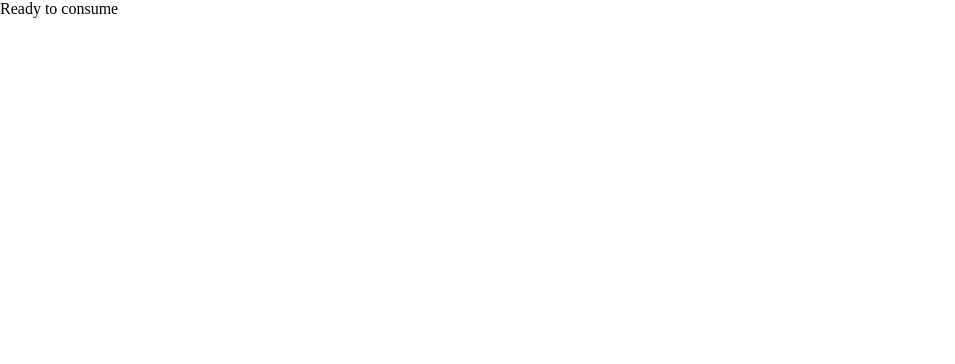
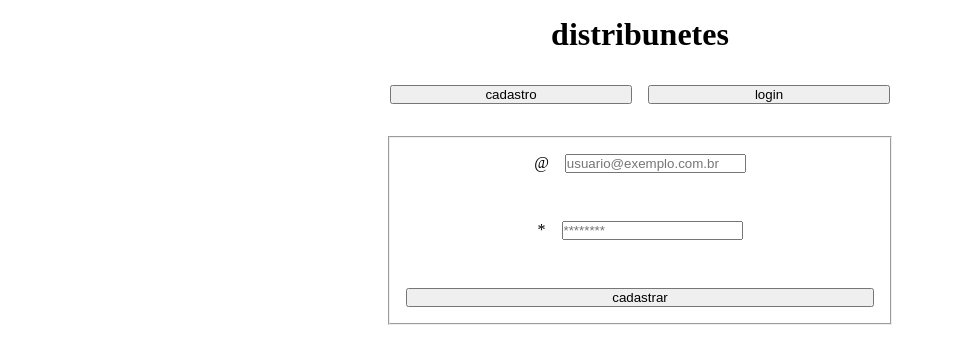
Before and after one commit to jplps/soapers, a React (Create React App) app in the folder frontend/: page / in a window 1280 px wide. Shown: the top 364 px of the page, without its empty margins (0-955 px from the left). Built offline with nearby package versions, Linux system fonts and the light colour scheme.

Commit message:
Seding signup successfully

```diff
--- a/frontend/package.json
+++ b/frontend/package.json
@@ -9,6 +9,7 @@
     "axios": "^0.19.2",
     "react": "^16.13.1",
     "react-dom": "^16.13.1",
+    "react-router-dom": "^5.1.2",
     "react-scripts": "3.4.1"
   },
   "scripts": {
--- a/frontend/src/App.js
+++ b/frontend/src/App.js
@@ -1,11 +1,11 @@
 import React from 'react';
 
-import Main from './pages/main';
+import Routes from './routes';
 
 function App() {
   return (
     <div className="App">
-      <Main />
+      <Routes />
     </div>
   );
 }
--- /dev/null
+++ b/frontend/src/components/login/login.js
@@ -0,0 +1,81 @@
+import React, { useState } from 'react';
+
+import api from '../../services/api';
+import './styles.css';
+
+export default () => {
+	const [loading, setLoading] = useState(false);
+	const [signUP, setSignUP] = useState(true);
+	const [form, setValues] = useState({ email: '', password: '' });
+
+	// Update form field value
+	const updateField = e => {
+		setValues({
+			...form,
+			[e.target.name]: e.target.value,
+		});
+	};
+
+	// Handle SignUP
+	const handleSignUP = async e => {
+		e.preventDefault();
+
+		let newUser;
+		setLoading(true);
+		if (signUP) {
+			newUser = await api.post('/auth/signup', form);
+		}
+		else {
+			newUser = await api.post('/auth/signin', form);
+		}
+		setLoading(false);
+
+		console.log({ newUser });
+	};
+
+	return (
+		<div id="login">
+			<h1>distribunetes</h1>
+
+			<div className="login-options">
+				<button onClick={e => { e.preventDefault(); setSignUP(true); }}>
+					cadastro
+				</button>
+				<button onClick={e => { e.preventDefault(); setSignUP(false); }}>
+					login
+				</button>
+			</div>
+
+			<form onSubmit={handleSignUP}>
+				<fieldset disabled={loading} aria-busy={loading}>
+					<div className="form-email">
+						<label>@</label>
+						<input
+							type="email"
+							id="email"
+							name="email"
+							placeholder="usuario@exemplo.com.br"
+							value={form.email}
+							onChange={updateField}
+							required
+						/>
+					</div>
+
+					<div className="form-pass">
+						<label>*</label>
+						<input
+							type="password"
+							id="password"
+							name="password"
+							placeholder="********"
+							value={form.password}
+							onChange={updateField}
+							required
+						/>
+					</div>
+					<button>{signUP ? 'cadastrar' : 'logar'}</button>
+				</fieldset>
+			</form>
+		</div>
+	);
+}
--- /dev/null
+++ b/frontend/src/components/login/styles.css
@@ -0,0 +1,42 @@
+#login {
+	margin: 1rem;
+}
+
+#login h1 {
+	text-align: center;
+}
+
+#login fieldset,
+#login .login-options {
+	max-width: 500px;
+	margin: 2rem auto;
+	display: grid;
+	grid-gap: 1rem;
+}
+
+#login .login-options {
+	grid-template-columns: 1fr 1fr;
+}
+
+#login fieldset {
+	grid-template-columns: 1fr;
+}
+
+#login .form-email,
+#login .form-pass {
+	margin: 1rem auto;
+	max-width: 500px;
+	display: grid;
+	grid-template-columns: auto auto;
+	grid-gap: 1rem;
+}
+
+#login form button {
+	margin: 1rem;
+}
+
+#login legend button {
+	cursor: pointer;
+	border: none;
+	margin: 1rem;
+}
--- a/frontend/src/pages/main/index.js
+++ b/frontend/src/pages/main/index.js
@@ -1,23 +1,33 @@
 import React from 'react';
 
-import api from '../../services/api';
+import fetch from '../../services/api';
 
 export default class Main extends React.Component {
+	constructor(props) {
+		super(props);
+		this.state = {
+			loading: true,
+			users: []
+		};
+	}
+
 	componentDidMount() {
 		this.loadUsers();
 	}
 
 	loadUsers = async () => {
-		try {
-			const resp = await api.get('/');
-
-			return console.log(resp);
-		} catch (err) {
-			return console.log(err);
-		}
+		const { data: { users } } = await fetch('/users');
+		this.setState({ loading: false, users: users });
 	};
 
 	render() {
-		return <p>Ready to consume</p>
+		return (
+			<>
+				{this.state.loading ?
+					<p>loading</p>
+					: this.state.users.map(user => <p key={user.id}>{user.email}</p>)
+				}
+			</>
+		);
 	}
 }
--- /dev/null
+++ b/frontend/src/routes.js
@@ -0,0 +1,16 @@
+import React from 'react';
+import { BrowserRouter, Switch, Route } from 'react-router-dom';
+
+import Main from './pages/main';
+import Login from './components/login/login';
+
+const Routes = () => (
+	<BrowserRouter>
+		<Switch>
+			<Route path="/" component={Login} />
+			<Route path="/main" component={Main} />
+		</Switch>
+	</BrowserRouter>
+)
+
+export default Routes;
```
Also changed, not shown: 1 other file (tests, documents, lock files or other folders).
